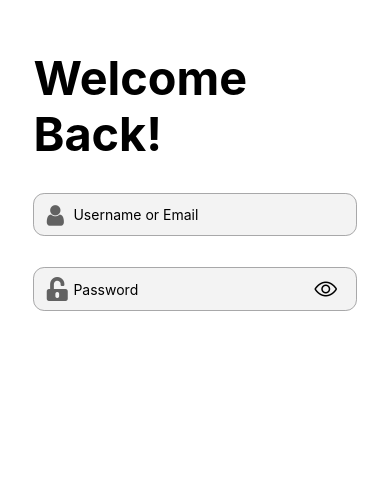
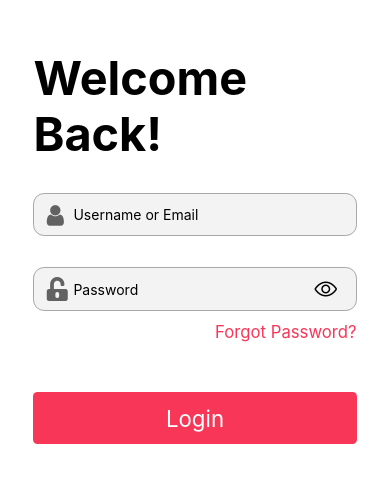
Before and after one commit to ajinkyacodes/rn-ui-design, a React Native app: screen / in a window 390 px wide. Shown: the top 482 px of the page. Built offline with nearby package versions, Linux system fonts and the light colour scheme.

Commit message:
forgot password text and login button added on login screen

```diff
--- a/src/screens/LoginScreen.tsx
+++ b/src/screens/LoginScreen.tsx
@@ -1,4 +1,4 @@
-import { StyleSheet, Text, View } from 'react-native';
+import { StyleSheet, Text, TouchableOpacity, View } from 'react-native';
 import React from 'react';
 import { s, vs } from 'react-native-size-matters';
 import LoginInput from '../components/LoginInput';
@@ -8,6 +8,10 @@ const LoginScreen = () => {
 		<View style={styles.container}>
 			<Text style={styles.welcomeText}>Welcome Back!</Text>
             <LoginInput />
+            <Text style={styles.forgotPasswordText}>Forgot Password?</Text>
+            <TouchableOpacity style={styles.loginButton}>
+                <Text style={styles.loginText}>Login</Text>
+            </TouchableOpacity>
 		</View>
 	);
 };
@@ -25,4 +29,22 @@ const styles = StyleSheet.create({
 		fontWeight: 'bold',
 		color: '#000',
 	},
+    forgotPasswordText: {
+        color: '#F83758',
+        fontSize: s(15),
+        marginTop: vs(9),
+        textAlign: 'right'
+    },
+    loginButton: {
+        marginTop: vs(40),
+        backgroundColor: '#F83758',
+        paddingVertical: vs(10),
+        borderRadius: s(4)
+    },
+    loginText: {
+        textAlign: 'center',
+        color: '#fff',
+        fontSize: s(20),
+        fontWeight: 'semibold'
+    }
 });
```
